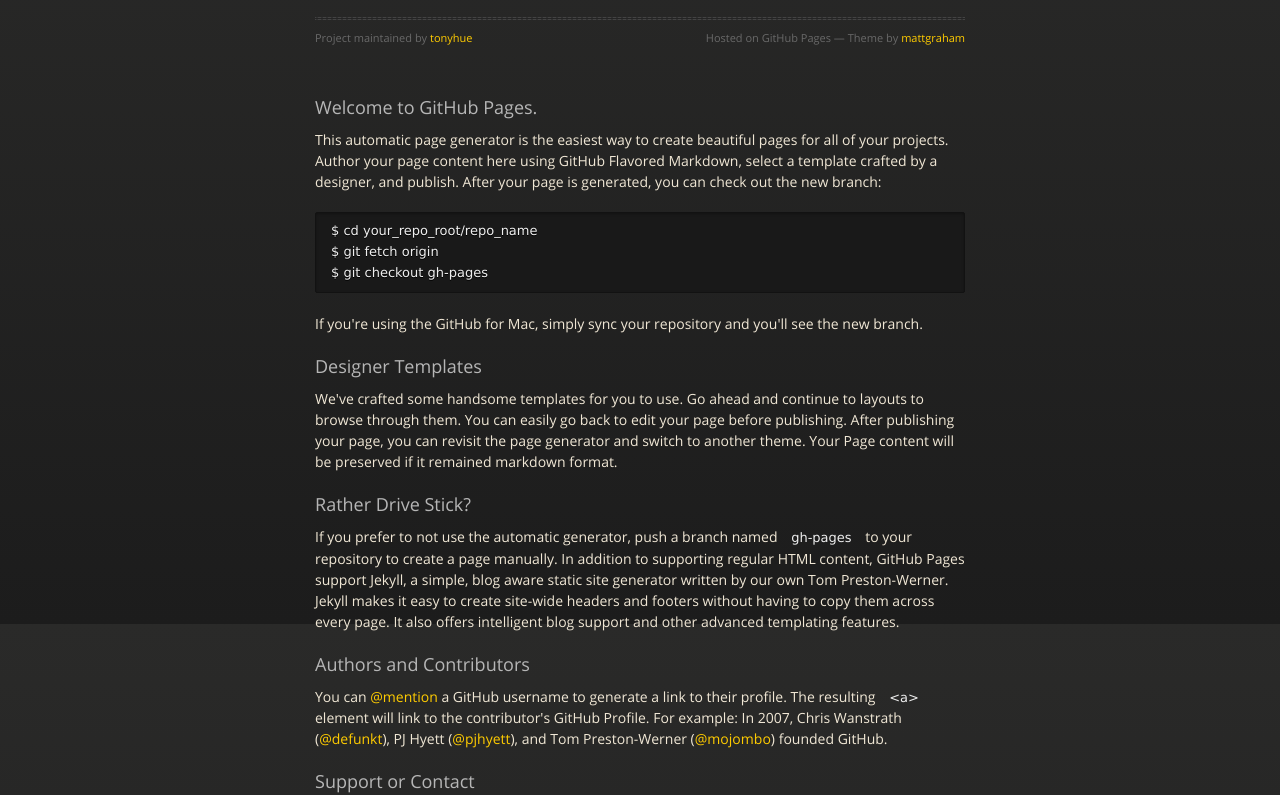
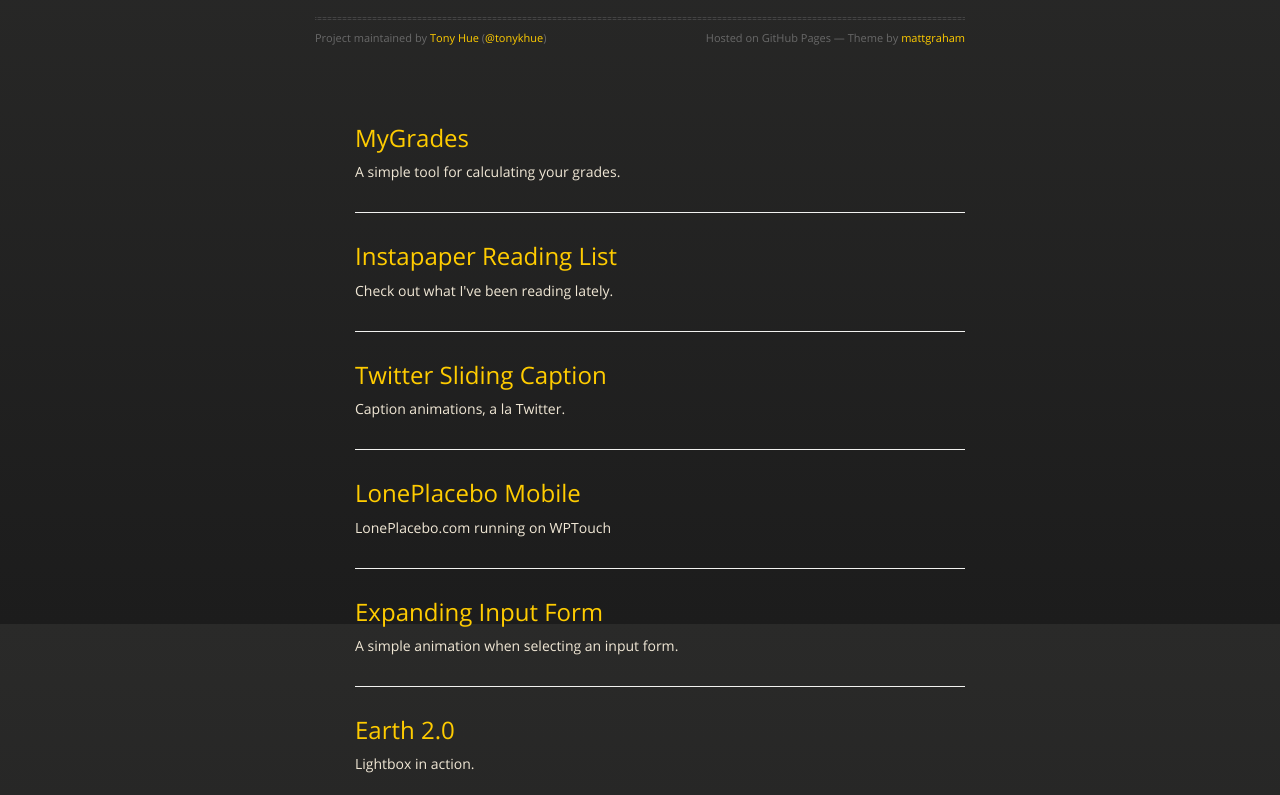
Before and after one commit to tonyhue/tonyhue.github.io, a plain HTML site: page index.html in a window 1280 px wide. Shown: the part 176-971 px from the top of the page. Drawn offline with nearby package versions, Linux system fonts and the light colour scheme.

Commit message:
Update page content with web projects

```diff
--- a/index.html
+++ b/index.html
@@ -31,41 +31,35 @@
           <h1>Tonyhue.github.io</h1>
           <p>Home page containing directory of latest web projects</p>
           <hr>
-          <span class="credits left">Project maintained by <a href="https://github.com/tonyhue">tonyhue</a></span>
+          <span class="credits left">Project maintained by <a href="https://github.com/tonyhue">Tony Hue</a> (<a href="https://twitter.com/tonykhue">@tonykhue</a>)</span>
           <span class="credits right">Hosted on GitHub Pages &mdash; Theme by <a href="https://twitter.com/michigangraham">mattgraham</a></span>
         </div>
-
-        <h3>
-<a name="welcome-to-github-pages" class="anchor" href="#welcome-to-github-pages"><span class="octicon octicon-link"></span></a>Welcome to GitHub Pages.</h3>
-
-<p>This automatic page generator is the easiest way to create beautiful pages for all of your projects. Author your page content here using GitHub Flavored Markdown, select a template crafted by a designer, and publish. After your page is generated, you can check out the new branch:</p>
-
-<pre><code>$ cd your_repo_root/repo_name
-$ git fetch origin
-$ git checkout gh-pages
-</code></pre>
-
-<p>If you're using the GitHub for Mac, simply sync your repository and you'll see the new branch.</p>
-
-<h3>
-<a name="designer-templates" class="anchor" href="#designer-templates"><span class="octicon octicon-link"></span></a>Designer Templates</h3>
-
-<p>We've crafted some handsome templates for you to use. Go ahead and continue to layouts to browse through them. You can easily go back to edit your page before publishing. After publishing your page, you can revisit the page generator and switch to another theme. Your Page content will be preserved if it remained markdown format.</p>
-
-<h3>
-<a name="rather-drive-stick" class="anchor" href="#rather-drive-stick"><span class="octicon octicon-link"></span></a>Rather Drive Stick?</h3>
-
-<p>If you prefer to not use the automatic generator, push a branch named <code>gh-pages</code> to your repository to create a page manually. In addition to supporting regular HTML content, GitHub Pages support Jekyll, a simple, blog aware static site generator written by our own Tom Preston-Werner. Jekyll makes it easy to create site-wide headers and footers without having to copy them across every page. It also offers intelligent blog support and other advanced templating features.</p>
-
-<h3>
-<a name="authors-and-contributors" class="anchor" href="#authors-and-contributors"><span class="octicon octicon-link"></span></a>Authors and Contributors</h3>
-
-<p>You can <a href="https://github.com/blog/821" class="user-mention">@mention</a> a GitHub username to generate a link to their profile. The resulting <code>&lt;a&gt;</code> element will link to the contributor's GitHub Profile. For example: In 2007, Chris Wanstrath (<a href="https://github.com/defunkt" class="user-mention">@defunkt</a>), PJ Hyett (<a href="https://github.com/pjhyett" class="user-mention">@pjhyett</a>), and Tom Preston-Werner (<a href="https://github.com/mojombo" class="user-mention">@mojombo</a>) founded GitHub.</p>
-
-<h3>
-<a name="support-or-contact" class="anchor" href="#support-or-contact"><span class="octicon octicon-link"></span></a>Support or Contact</h3>
-
-<p>Having trouble with Pages? Check out the documentation at <a href="http://help.github.com/pages">http://help.github.com/pages</a> or contact <a href="mailto:support@github.com">support@github.com</a> and we’ll help you sort it out.</p>
+        <ul id="experiments">
+           <li>
+            <h2><a href="grade-calculator">MyGrades</a></h2>
+            <p>A simple tool for calculating your grades.</p>
+          </li>
+          <li>
+            <h2><a href="instapaper-bookmarks">Instapaper Reading List</a></h2>
+            <p>Check out what I've been reading lately.</p>
+          </li>
+          <li>
+            <h2><a href="sliding-caption">Twitter Sliding Caption</a></h2>
+            <p>Caption animations, a la Twitter.</p>
+          </li>
+          <li>
+            <h2><a href="loneplacebo-mobile">LonePlacebo Mobile</a></h2>
+            <p>LonePlacebo.com running on WPTouch</p>
+          </li>
+          <li>
+            <h2><a href="sliding-input-box">Expanding Input Form</a></h2>
+            <p>A simple animation when selecting an input form.</p>
+          </li>
+          <li>
+            <h2><a href="earth-2">Earth 2.0</a></h2>
+            <p>Lightbox in action.</p>
+          </li>
+      </ul>
     </section>
 
   </div>
--- a/stylesheets/styles.css
+++ b/stylesheets/styles.css
@@ -583,6 +583,11 @@ a {
   color: #ffcc00;
   font-weight: 400;
   text-decoration: none;
+  -webkit-transition: all 0.5s ease;
+  -moz-transition: all 0.5s ease;
+  -ms-transition: all 0.5s ease;
+  -o-transition: all 0.5s ease;
+  transition: all 0.5s ease;
 }
 a:hover {
   color: #ffeb9b;
@@ -596,9 +601,18 @@ a small {
 }
 
 ul {
-  list-style-image: url("../images/bullet.png");
+  list-style: none;
 }
-
+#experiments li {
+  border-bottom: 1px solid #F2F2F0;
+  padding: 30px 0;
+}
+#experiments li:last-child {
+  border-bottom: none;
+}
+#experiments li p {
+  margin-bottom: 0;
+}
 strong {
   font-family: 'OpenSansBold', "Helvetica Neue", Helvetica, Arial, sans-serif !important;
   font-weight: normal;
```
Also changed, not shown: 1 other file. Lines whose indentation alone changed are shown as unchanged.
